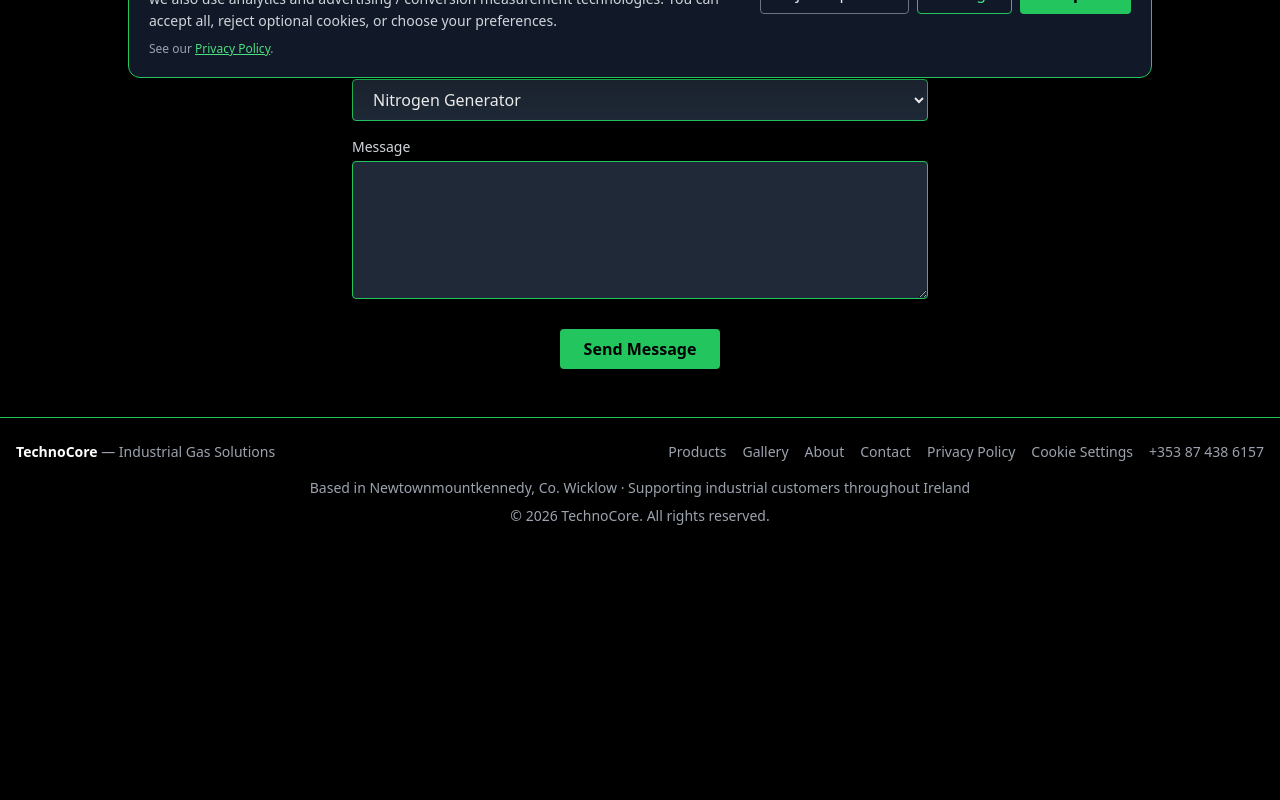
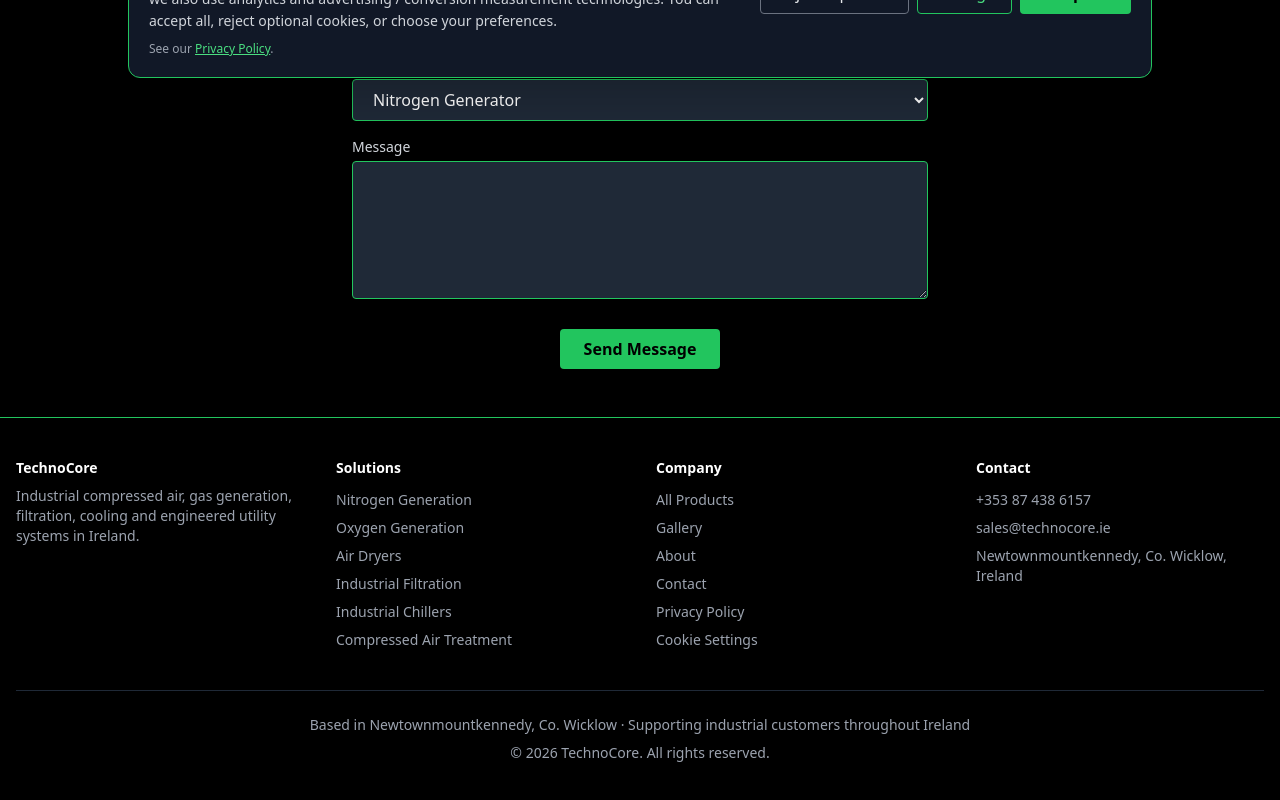
Before and after one commit to Zakkom/technocore-site, a Next.js app: page /contact in a window 1280 px wide. Shown: the part 706-1506 px from the top of the page. Before the commit the page ends 1256 px from the top, so only its background shows below. Built offline with nearby package versions, Linux system fonts and the light colour scheme.

Commit message:
SEO: единый футер с ссылками на все товарные страницы + next/image для логотипа

```diff
--- a/components/SiteLayout.js
+++ b/components/SiteLayout.js
@@ -1,12 +1,24 @@
 // components/SiteLayout.js
 import Link from "next/link";
+import Image from "next/image";
 import { useRouter } from "next/router";
 import CookieConsent from "./CookieConsent";
+
+// Rendered on every page via SiteLayout, so adding a product link here
+// closes the internal-linking gap between all product pages at once,
+// instead of only on the homepage footer.
+const solutions = [
+  { label: "Nitrogen Generation", href: "/products/nitrogen" },
+  { label: "Oxygen Generation", href: "/products/oxygen" },
+  { label: "Air Dryers", href: "/products/air-dryers" },
+  { label: "Industrial Filtration", href: "/products/filtration" },
+  { label: "Industrial Chillers", href: "/products/chillers" },
+  { label: "Compressed Air Treatment", href: "/compressed-air-treatment-ireland" },
+];
 
 export default function SiteLayout({ children }) {
   const router = useRouter();
   const isHome = router.pathname === "/";
-
   return (
     <div className="min-h-screen bg-black text-white">
       {/* HEADER */}
@@ -14,10 +26,18 @@
         <div className="max-w-7xl mx-auto px-4 py-3 flex items-center justify-between">
           {/* Logo */}
           <Link href="/" aria-label="TechnoCore — Home" className="flex items-center gap-3">
-            <img src="/logo.png" alt="TechnoCore" className="h-16 md:h-18 w-auto" />
+            <div className="relative h-16 md:h-18 w-32">
+              <Image
+                src="/logo.png"
+                alt="TechnoCore"
+                fill
+                priority
+                sizes="128px"
+                className="object-contain object-left"
+              />
+            </div>
             <span className="text-white font-semibold hidden sm:block">TechnoCore</span>
           </Link>
-
           {/* Menu + Phone */}
           <div className="flex items-center gap-6">
             <Link href="/products" className="text-gray-200 hover:text-green-400 text-lg md:text-xl">
@@ -32,7 +52,6 @@
             <Link href="/contact" className="text-gray-200 hover:text-green-400 text-lg md:text-xl">
               Contact
             </Link>
-
             {/* 📞 Phone CTA (desktop) */}
             <a
               href="tel:+353874386157"
@@ -43,10 +62,8 @@
           </div>
         </div>
       </nav>
-
       {/* CONTENT */}
       {children}
-
       {/* Bottom background only on home */}
       {isHome && (
         <div
@@ -54,46 +71,108 @@
           style={{ backgroundImage: "url('/images/bottom-bg.jpg')" }}
         />
       )}
-
       {/* FOOTER */}
-      <footer className="border-t border-green-500 py-6 text-center text-gray-400 text-sm">
-        <div className="max-w-7xl mx-auto px-4 flex flex-col md:flex-row items-center justify-between gap-3">
+      <footer className="border-t border-green-500 py-10 text-gray-400 text-sm">
+        <div className="max-w-7xl mx-auto px-4">
+          <div className="grid sm:grid-cols-2 md:grid-cols-4 gap-8 text-left">
             <div>
-            <span className="text-white font-semibold">TechnoCore</span> — Industrial Gas Solutions
+              <span className="text-white font-semibold">TechnoCore</span>
+              <p className="mt-2 text-gray-400">
+                Industrial compressed air, gas generation, filtration,
+                cooling and engineered utility systems in Ireland.
+              </p>
             </div>
 
-          <div className="flex flex-wrap items-center justify-center gap-4">
-            <Link href="/products" className="hover:text-green-400">Products</Link>
-            <a href="/#gallery" className="hover:text-green-400">Gallery</a>
-            <Link href="/about" className="hover:text-green-400">About</Link>
-            <Link href="/contact" className="hover:text-green-400">Contact</Link>
+            <div>
+              <p className="text-white font-semibold mb-3">Solutions</p>
+              <ul className="space-y-2">
+                {solutions.map((item) => (
+                  <li key={item.href}>
+                    <Link href={item.href} className="hover:text-green-400">
+                      {item.label}
+                    </Link>
+                  </li>
+                ))}
+              </ul>
+            </div>
+
+            <div>
+              <p className="text-white font-semibold mb-3">Company</p>
+              <ul className="space-y-2">
+                <li>
+                  <Link href="/products" className="hover:text-green-400">
+                    All Products
+                  </Link>
+                </li>
+                <li>
+                  <a href="/#gallery" className="hover:text-green-400">
+                    Gallery
+                  </a>
+                </li>
+                <li>
+                  <Link href="/about" className="hover:text-green-400">
+                    About
+                  </Link>
+                </li>
+                <li>
+                  <Link href="/contact" className="hover:text-green-400">
+                    Contact
+                  </Link>
+                </li>
+                <li>
                   <Link href="/privacy-policy" className="hover:text-green-400">
                     Privacy Policy
                   </Link>
-
+                </li>
+                <li>
                   <button
                     type="button"
                     onClick={() =>
-    window.dispatchEvent(new Event("technocore:open-cookie-settings"))
+                      window.dispatchEvent(
+                        new Event("technocore:open-cookie-settings")
+                      )
                     }
                     className="hover:text-green-400"
                   >
                     Cookie Settings
                   </button>
-            {/* Phone in footer */}
+                </li>
+              </ul>
+            </div>
+
+            <div>
+              <p className="text-white font-semibold mb-3">Contact</p>
+              <ul className="space-y-2">
+                <li>
                   <a href="tel:+353874386157" className="hover:text-green-400">
                     +353 87 438 6157
                   </a>
+                </li>
+                <li>
+                  <a
+                    href="mailto:sales@technocore.ie"
+                    className="hover:text-green-400"
+                  >
+                    sales@technocore.ie
+                  </a>
+                </li>
+                <li className="text-gray-400">
+                  Newtownmountkennedy, Co. Wicklow, Ireland
+                </li>
+              </ul>
             </div>
           </div>
 
-	<p className="mt-4 text-sm text-gray-400">
-  	Based in Newtownmountkennedy, Co. Wicklow · Supporting industrial customers throughout Ireland
+          <div className="border-t border-gray-800 mt-10 pt-6 text-center">
+            <p className="text-sm text-gray-400">
+              Based in Newtownmountkennedy, Co. Wicklow · Supporting
+              industrial customers throughout Ireland
             </p>
-
             <p className="mt-2">
               © {new Date().getFullYear()} TechnoCore. All rights reserved.
             </p>
+          </div>
+        </div>
       </footer>
 <CookieConsent />
     </div>
```
Lines whose indentation alone changed are shown as unchanged.
